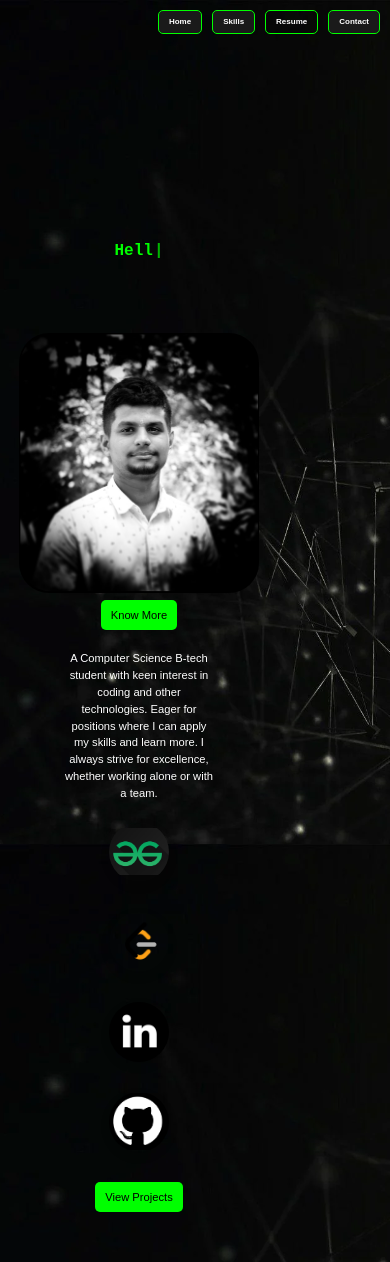
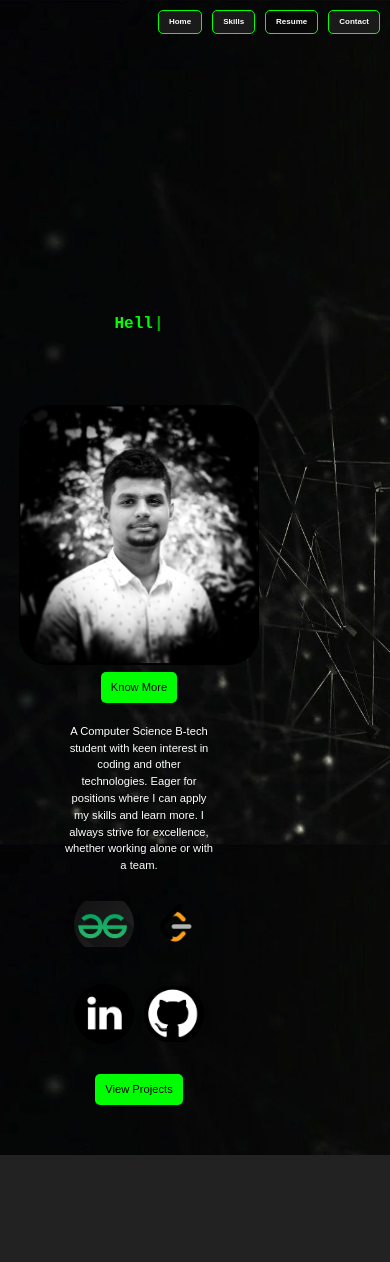
Before and after one commit to srirama2004/PortfolioFinal, a React (Create React App) app: page / in a window 390 px wide. After the commit the page ends 1155 px from the top, so only its background shows below. Built offline with nearby package versions, Linux system fonts and the light colour scheme.

Commit message:
Update Welcome.css

```diff
--- a/src/components/Welcome.css
+++ b/src/components/Welcome.css
@@ -253,7 +253,7 @@ body {
     margin-top: 1px;
   }
   .welcome-container{
- margin-top: 70%;
+ margin-top: 60%;
   }
   .welcome-text {
     margin-top: 80%;
@@ -296,9 +296,9 @@ body {
   background-color: #00cc00;
 }
 .social-icon {
-  width: 20px; /* Adjust size as needed */
-  height: 20px; /* Adjust size as needed */
-  margin: 0 10px; /* Space between icons */
+  width: 10px; /* Adjust size as needed */
+  height: 10px; /* Adjust size as needed */
+  margin: 0 5px; /* Space between icons */
   transition: transform 0.3s; /* Smooth scaling effect */
 }
 
```
